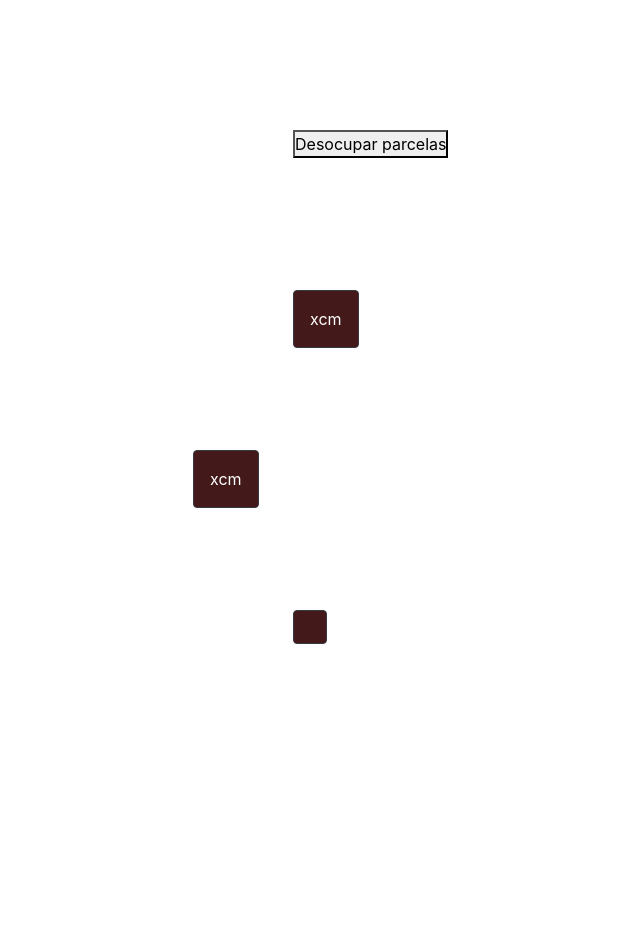
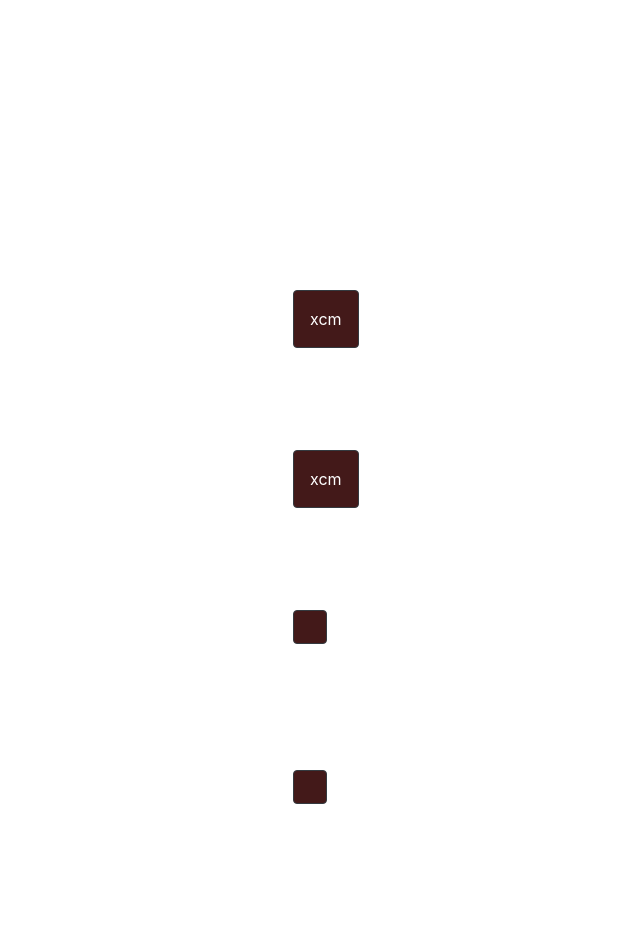
Before and after one commit to alanLeonardo/SCRUMParkingProyect, a React (Create React App) app in the folder react-electron-app/: page /GRIDParking in a window 1280 px wide. Shown: the top 928 px of the page, without its empty margins (15-655 px from the left). Before the commit the page ends 800 px from the top, so only its background shows below. Built offline with nearby package versions, Linux system fonts and the light colour scheme.

Commit message:
Correciones para ingresar y visualizar datos correctamente

```diff
--- a/react-electron-app/package.json
+++ b/react-electron-app/package.json
@@ -3,6 +3,7 @@
   "version": "0.1.0",
   "private": true,
   "dependencies": {
+    "@material-ui/core": "^4.7.0",
     "axios": "^0.19.0",
     "bootstrap": "^4.3.1",
     "react": "^16.11.0",
@@ -33,7 +34,7 @@
     "eject": "react-scripts eject",
     "electron": "electron .",
     "electron-start": "node src/start-react",
-    "react-start": "BROWSER=none react-scripts start",
+    "react-start": "react-scripts start",
     "pack": "build --dir",
     "dist": "npm run build && build",
     "postinstall": "install-app-deps"
--- a/react-electron-app/src/App.js
+++ b/react-electron-app/src/App.js
@@ -3,6 +3,7 @@ import {Switch,BrowserRouter} from "react-router-dom";
 import Route from "react-router-dom/es/Route";
 import Home from './Home';
 import GRIDParking from "./GRIDParking";
+
 export default function App() {
     return (
         <BrowserRouter>
--- a/react-electron-app/src/GRIDParking.js
+++ b/react-electron-app/src/GRIDParking.js
@@ -562,7 +562,8 @@ class GRIDParking extends React.Component {
             this.state = {
                 titulo: 'GRIDParking',
                 lugares: posiciones,
-                i: 0
+                i: 0,
+                lugarActual: ''
             }
         }
 
@@ -586,11 +587,9 @@ class GRIDParking extends React.Component {
       // this.onClearArray()
   // }
 
-
-
      modify = (event) => {
        event.preventDefault();
-        this.setState({index: event.target.getAttribute('data-index')});
+       this.handleLugar(event);
 
             swal("GRIDParking! Elija una opción:", {
                 buttons: {
@@ -620,43 +619,8 @@ class GRIDParking extends React.Component {
 
             })
          }
-     // Swal.mixin({
-            //     input: 'text',
-            //     confirmButtonText: 'Next &rarr;',
-            //     showCancelButton: true,
-            //     progressSteps: ['1', '2', '3']
-            // }).queue([
-            //     {
-            //         title: 'Patente',
-            //         text: ''
-            //     },
-            //     'Nombre',
-            //     'Apellido'
-            // ]).then((result) => {
-            //     if (result.value) {
-            //         Swal.fire({
-            //             title: 'All done!',
-            //             html:
-            //                 'Datos: <br/>' +
-            //                 'Patente ' + result.value[0] + '<br/>' +
-            //                 'Nombre ' + result.value[1] + '<br/>' +
-            //                 'Apellido ' + result.value[2],
-            //             confirmButtonText: 'Aceptar'
-            //         });
-            //         this.setState(state => {
-            //             const lugares = state.lugares.map((lugar, i) => {
-            //                 if(index == i){
-            //                     lugar = result.value[0];
-            //                     return lugar;
-            //                 }
-            //             });
-            //             return {lugares};
-            //         })
-            //     }
-            // })
 
-
-        cargarDatos = (lugar) => {
+        cargarDatos = () => {
             Swal.mixin({
                 input: 'text',
                 confirmButtonText: 'Next &rarr;',
@@ -675,20 +639,9 @@ class GRIDParking extends React.Component {
             ]).then((result) => {
 
                 if (result.value) {
-                 //   this.setState({ vehiculo: result.value[0].value[0] })
-                  /*  this.setState({ vehiculo: result.value[1][1]})
-                    this.setState({ vehiculo: result.value[1][2]})
-                    this.setState({ vehiculo: result.value[1][3]})
-                    this.setState({ vehiculo: result.value[1][4]})
-                    this.setState({ vehiculo: result.value[1][5]})
-                    this.setState({ vehiculo: result.value[1][6]})
-                    this.setState({ vehiculo: result.value[1][7]})
-                    this.setState({ vehiculo: result.value[1][9]})*/
-
-
                     this.setState(state => {
                         const lugares = state.lugares.map((lugar, index) => {
-                                  if(this.state.i === index) {
+                            if(this.state.i == index) {
                             lugar.set("patente", result.value[0])
                             .set("tipoVehiculo", result.value[1])
                             .set("marca", result.value[2])
@@ -699,45 +652,36 @@ class GRIDParking extends React.Component {
                             .set("valor", result.value[7])
                             .set("horaEntrada", result.value[8])
                             }
-                                   // return {lugares};
                         })
                         // return {lugares};
                     })
-
-                 }
-               //});
-
-                /*this.state.lugares.forEach(lugar => this.verDatos(lugar));*/
-
-                    /*this.setState(state => {
-                        const lugares = state.lugares.map((lugar, i) => {
-                            if(this.state.index == i){
-                                lugar = result.value[i];
-                                return lugar;
+                     this.verDatos()
                  }
             });
-                        return {lugares};
-                    })*/
+        }
+        verDatos = () => {
+            this.state.lugares.map((lugar, index) => {
+                if(this.state.i == index) {
+                    this.setState({lugarActual: lugar});
+                }
             });
 
-     }
-      /*  verDatos = (lugar) => {
             Swal.fire({
                 title: 'Vehiculo ingresado!',
                 html:
                     '<strong><u> DATOS </u></strong><br/>' +
-                    '<strong> Patente: </strong>' +   this.state.lugar.get("patente")  + '<br/>' +
-                    '<strong> TipoVehiculo: </strong>' +  this.state.lugar.get("tipoVehiculo")  + '<br/>' +
-                    '<strong> Marca: </strong>' + this.state.lugar.get("marca") +'<br/>' +
-                    '<strong> Modelo: </strong>' +  this.state.lugar.get("modelo")  + '<br/>' +
-                    '<strong> DocumentoPropietario: </strong>' +  this.state.lugar.get("documento")  + '<br/>' +
-                    '<strong> NombrePropietario: </strong>' +  this.state.lugar.get("nombre") + '<br/>' +
-                    '<strong> ApellidoApellido: </strong>' +  this.state.lugar.get("apellido")  + '<br/>' +
-                   '<strong>  valor: </strong>' +  this.state.lugar.get("valor") + '<br/>' +
-                    '<strong> HoraEntrada: </strong>' + this.state.lugar.get("horaEntrada") ,
+                    '<strong> Patente: </strong>' +   this.state.lugarActual.get("patente")  + '<br/>' +
+                    '<strong> TipoVehiculo: </strong>' +  this.state.lugarActual.get("tipoVehiculo")  + '<br/>' +
+                    '<strong> Marca: </strong>' + this.state.lugarActual.get("marca") +'<br/>' +
+                    '<strong> Modelo: </strong>' +  this.state.lugarActual.get("modelo")  + '<br/>' +
+                    '<strong> DocumentoPropietario: </strong>' +  this.state.lugarActual.get("documento")  + '<br/>' +
+                    '<strong> NombrePropietario: </strong>' +  this.state.lugarActual.get("nombre") + '<br/>' +
+                    '<strong> ApellidoApellido: </strong>' +  this.state.lugarActual.get("apellido")  + '<br/>' +
+                   '<strong>  valor: </strong>' +  this.state.lugarActual.get("valor") + '<br/>' +
+                    '<strong> HoraEntrada: </strong>' + this.state.lugarActual.get("horaEntrada") ,
                 confirmButtonText: 'Aceptar'
             });
-        }*/
+        }
 
     handleLugar(event) {
         this.setState({i: event.target.value});
@@ -746,15 +690,13 @@ class GRIDParking extends React.Component {
      render() {
          return (
            <GridLayout className="layout" cols={12} rowHeight={30} width={1200}>
-                 <div key="0" data-grid={{x: 3, y: 3, w: 5, h: 4, minW: 10, maxW: 5, static: true}}>
-               <button className="btn btn-dark item-grid" value={0} onClick={this.modify} >{ this.state.lugares[0].get("patente")}</button>
+             {this.state.lugares.map((lugar, index) => {
+                    return (
+                        <div key={index} data-grid={{x: 3, y: 3, w: 5, h: 4, minW: 2, maxW: 4, static: true}}>
+                            <button className="btn btn-dark item-grid" value={index} onClick={this.modify} >{ lugar.get("patente")}</button>
                         </div>
-             <div key="1" data-grid={{x: 2, y: 2, w: 5, h: 4, minW: 2, maxW: 4, static: true}}>
-                <button className="btn btn-dark item-grid" value={1} onClick={this.modify} >{ this.state.lugares[1].get("patente")}</button>
-              </div>
-             <div key="2" data-grid={{x: 3, y: 3, w: 5, h: 4, minW: 2, maxW: 4, static: true}} >
-                <button className="btn btn-dark item-grid" value={2} onClick={this.modify} >{ this.state.lugares[2].get("patente")}</button>
-             </div>
+                    )
+                })}
              <div  key="4"  data-grid={{x: 3, y: 3, w: 5, h: 4, minW: 2, maxW: 4, static: true}}>
                  <button type="btn btn-dark item-grid" onClick={this.onClearArray}>  Desocupar parcelas  </button>
              </div>
@@ -764,7 +706,6 @@ class GRIDParking extends React.Component {
 }
 
 export default GRIDParking;
-
 
 /*
 render() {
@@ -832,41 +773,6 @@ componentDidMount() {
                 }
               });
         }
-            // Swal.mixin({
-            //     input: 'text',
-            //     confirmButtonText: 'Next &rarr;',
-            //     showCancelButton: true,
-            //     progressSteps: ['1', '2', '3']
-            // }).queue([
-            //     {
-            //         title: 'Patente',
-            //         text: ''
-            //     },
-            //     'Nombre',
-            //     'Apellido'
-            // ]).then((result) => {
-            //     if (result.value) {
-            //         Swal.fire({
-            //             title: 'All done!',
-            //             html:
-            //                 'Datos: <br/>' +
-            //                 'Patente ' + result.value[0] + '<br/>' +
-            //                 'Nombre ' + result.value[1] + '<br/>' +
-            //                 'Apellido ' + result.value[2],
-            //             confirmButtonText: 'Aceptar'
-            //         });
-            //         this.setState(state => {
-            //             const lugares = state.lugares.map((lugar, i) => {
-            //                 if(index == i){
-            //                     lugar = result.value[0];
-            //                     return lugar;
-            //                 }
-            //             });
-            //             return {lugares};
-            //         })
-            //     }
-            // })
-
 
         cargarDatos = (lugar) => {
             Swal.mixin({
```
Also changed, not shown: 1 other file (tests, documents, lock files or other folders). Lines whose indentation alone changed are shown as unchanged.
